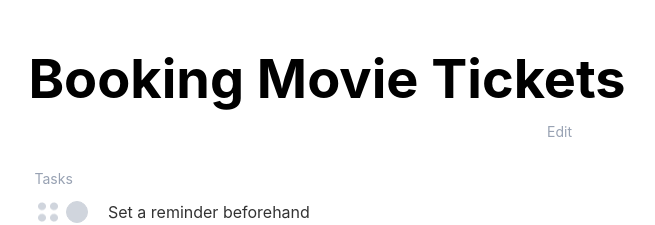
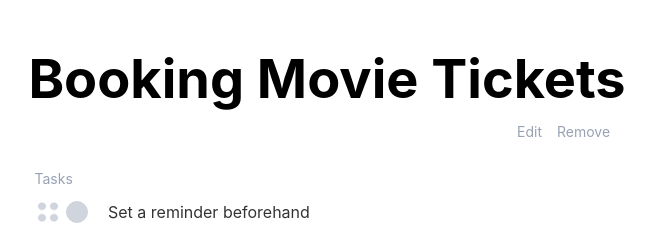
Before and after one commit to alanrochagomes/app-todolist, a React (Create React App) app: page / in a window 1280 px wide. Shown: the top 225 px of the page, without its empty margins (313-968 px from the left). Built offline with nearby package versions, Linux system fonts and the light colour scheme.

Commit message:
Adicionando o Botao `Save`

```diff
--- a/src/App.css
+++ b/src/App.css
@@ -21,7 +21,17 @@
   font-size: 14px;
   cursor: pointer;
   position: absolute;
-  left: 500px;
+  left: 470px;
+  top: 80%;
+  transform: translateY(-50%);
+}
+
+.controls-remove {
+  display: flex;
+  font-size: 14px;
+  cursor: pointer;
+  position: absolute;
+  left: 520px;
   top: 80%;
   transform: translateY(-50%);
 }
@@ -47,6 +57,16 @@
 }
 
 .edit-title {
+  background: none;
+  border: none;
+  color: #98a2b3;
+  cursor: pointer;
+  margin-right: 5px;
+  font-size: 14px;
+  padding: 10px;
+}
+
+.remove {
   background: none;
   border: none;
   color: #98a2b3;
--- a/src/TodoList.js
+++ b/src/TodoList.js
@@ -86,6 +86,9 @@ const TodoList = () => {
           <div className="controls-edit">
             <p className="tasks-title">Edit</p>
           </div>
+          <div className="controls-remove">
+            <p className="remove">Remove</p>
+          </div>
         </header>
         <ul className="todo-list">
           {todos.map((todo, index) => (
```
